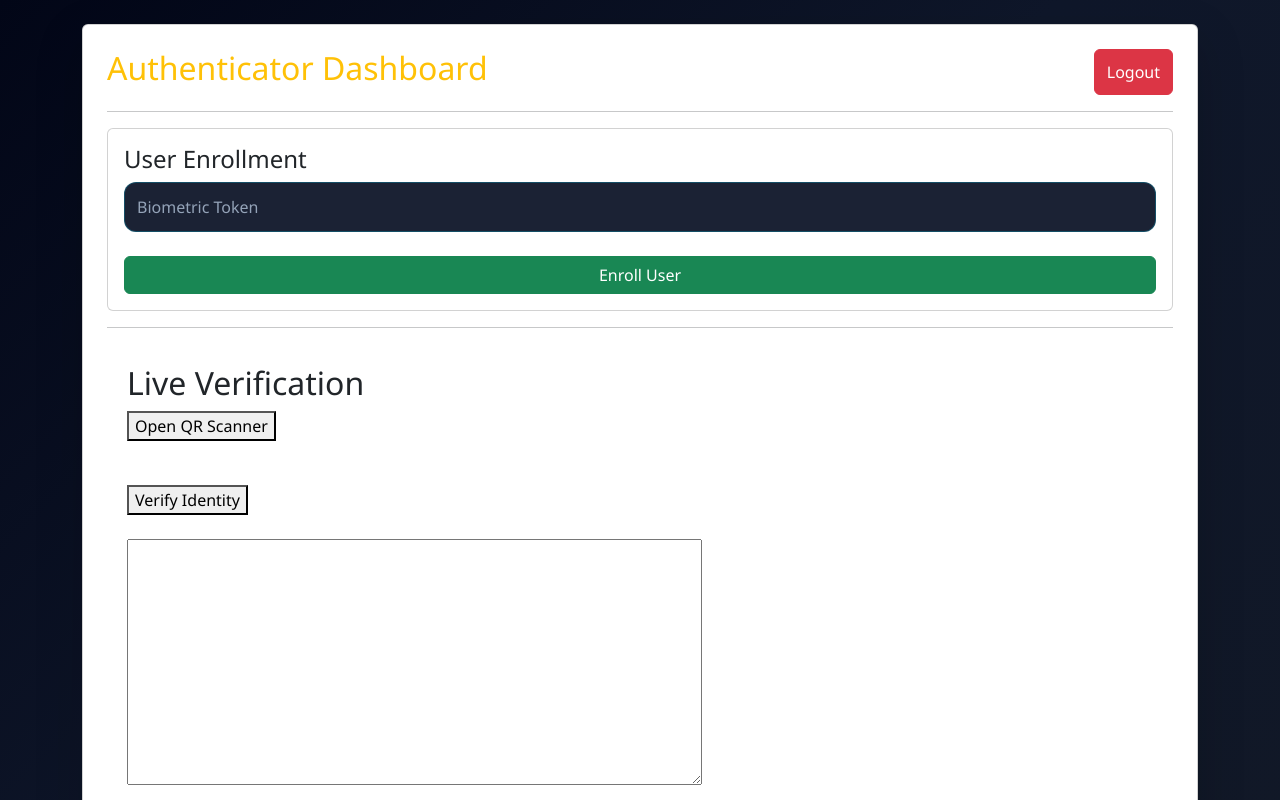
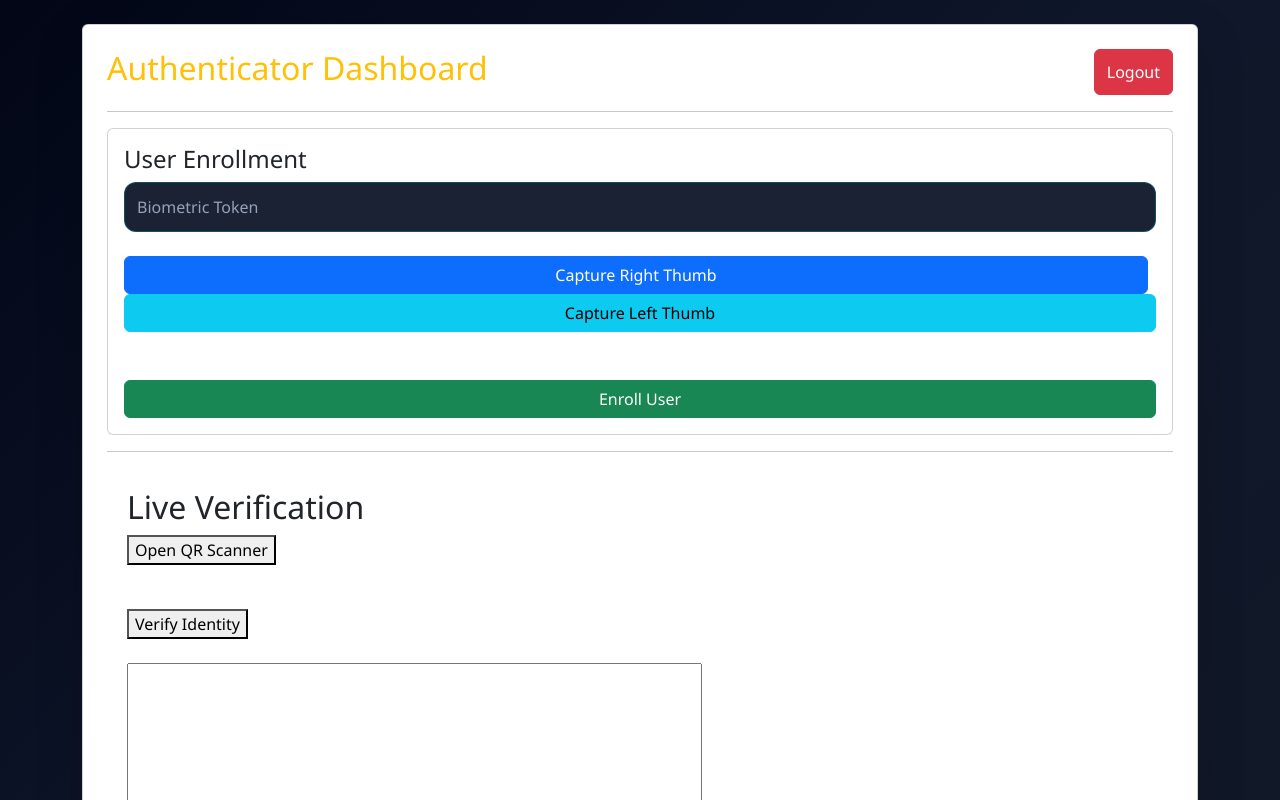
Before and after one commit to jayadityasaik/secuqrity-frontend, a React (Vite) app: page /authenticator-dashboard in a window 1280 px wide. Shown: the top 800 px of the page. Built offline with nearby package versions, Linux system fonts and the light colour scheme.

Commit message:
Move fingerprint capture to frontend

```diff
--- a/src/pages/AuthenticatorDashboard.jsx
+++ b/src/pages/AuthenticatorDashboard.jsx
@@ -1,10 +1,147 @@
 import { useState } from "react";
 import LiveVerification from "../components/LiveVerification";
 import API_BASE from "../services/api";
+
 function AuthenticatorDashboard() {
 
-    const [biometricToken,
-        setBiometricToken] = useState("");
+    const [biometricToken, setBiometricToken] =
+        useState("");
+
+    const [rightThumb, setRightThumb] =
+        useState("");
+
+    const [leftThumb, setLeftThumb] =
+        useState("");
+
+    async function captureRightThumb() {
+
+        try {
+
+            const response =
+                await fetch(
+                    "https://127.0.0.1:11100/capture",
+                    {
+                        method: "CAPTURE",
+
+                        headers: {
+                            "Content-Type":
+                                "text/xml"
+                        },
+
+                        body:
+                            `<PidOptions ver='1.0'>
+                                <Opts
+                                    fCount='1'
+                                    fType='0'
+                                    iCount='0'
+                                    pCount='0'
+                                    format='0'
+                                    pidVer='2.0'
+                                    timeout='10000'
+                                    posh='UNKNOWN'
+                                    env='P'
+                                />
+                             </PidOptions>`
+                    }
+                );
+
+            const xml =
+                await response.text();
+
+            const match =
+                xml.match(
+                    /<Data type="X">(.*?)<\/Data>/s
+                );
+
+            if (!match) {
+
+                alert(
+                    "Right thumb capture failed"
+                );
+
+                return;
+            }
+
+            setRightThumb(
+                match[1]
+            );
+
+            alert(
+                "Right thumb captured"
+            );
+
+        } catch (error) {
+
+            alert(
+                "Morpho RD Service not running"
+            );
+        }
+    }
+
+    async function captureLeftThumb() {
+
+        try {
+
+            const response =
+                await fetch(
+                    "https://127.0.0.1:11100/capture",
+                    {
+                        method: "CAPTURE",
+
+                        headers: {
+                            "Content-Type":
+                                "text/xml"
+                        },
+
+                        body:
+                            `<PidOptions ver='1.0'>
+                                <Opts
+                                    fCount='1'
+                                    fType='0'
+                                    iCount='0'
+                                    pCount='0'
+                                    format='0'
+                                    pidVer='2.0'
+                                    timeout='10000'
+                                    posh='UNKNOWN'
+                                    env='P'
+                                />
+                             </PidOptions>`
+                    }
+                );
+
+            const xml =
+                await response.text();
+
+            const match =
+                xml.match(
+                    /<Data type="X">(.*?)<\/Data>/s
+                );
+
+            if (!match) {
+
+                alert(
+                    "Left thumb capture failed"
+                );
+
+                return;
+            }
+
+            setLeftThumb(
+                match[1]
+            );
+
+            alert(
+                "Left thumb captured"
+            );
+
+        } catch {
+
+            alert(
+                "Morpho RD Service not running"
+            );
+        }
+    }
 
     async function enrollUser() {
 
@@ -30,8 +167,15 @@ function AuthenticatorDashboard() {
                         },
 
                         body: JSON.stringify({
+
                             biometric_token:
-                                biometricToken
+                                biometricToken,
+
+                            right_thumb:
+                                rightThumb,
+
+                            left_thumb:
+                                leftThumb
                         })
                     }
                 );
@@ -102,6 +246,27 @@ function AuthenticatorDashboard() {
                     <br />
 
                     <button
+                        className="btn btn-primary me-2"
+                        onClick={
+                            captureRightThumb
+                        }
+                    >
+                        Capture Right Thumb
+                    </button>
+
+                    <button
+                        className="btn btn-info"
+                        onClick={
+                            captureLeftThumb
+                        }
+                    >
+                        Capture Left Thumb
+                    </button>
+
+                    <br />
+                    <br />
+
+                    <button
                         className="btn btn-success"
                         onClick={enrollUser}
                     >
@@ -119,12 +284,5 @@ function AuthenticatorDashboard() {
         </div>
     );
 }
-<div className="dashboard-card">
 
-    <h1>
-        Authenticator Dashboard
-    </h1>
-
-    ...
-</div>
 export default AuthenticatorDashboard;
```
